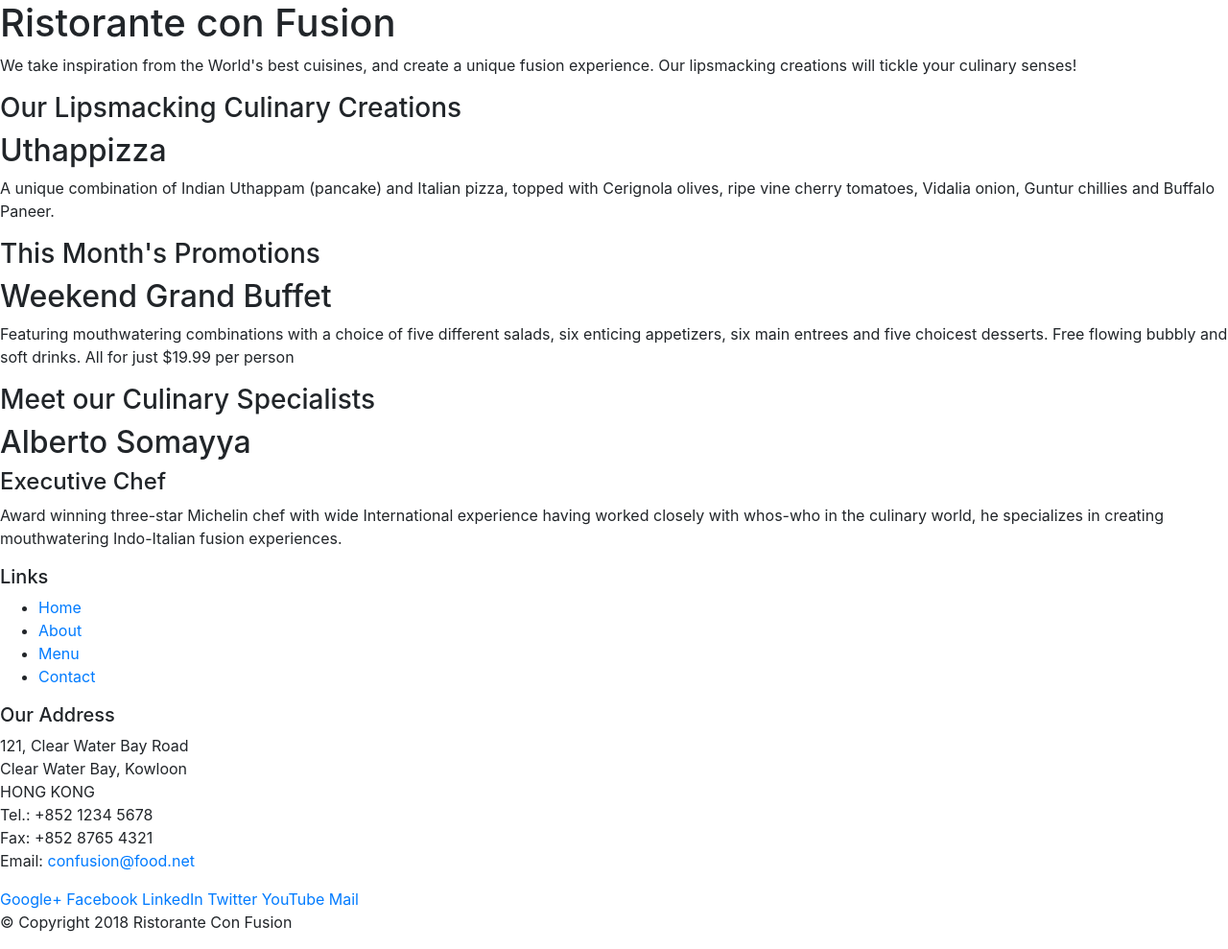
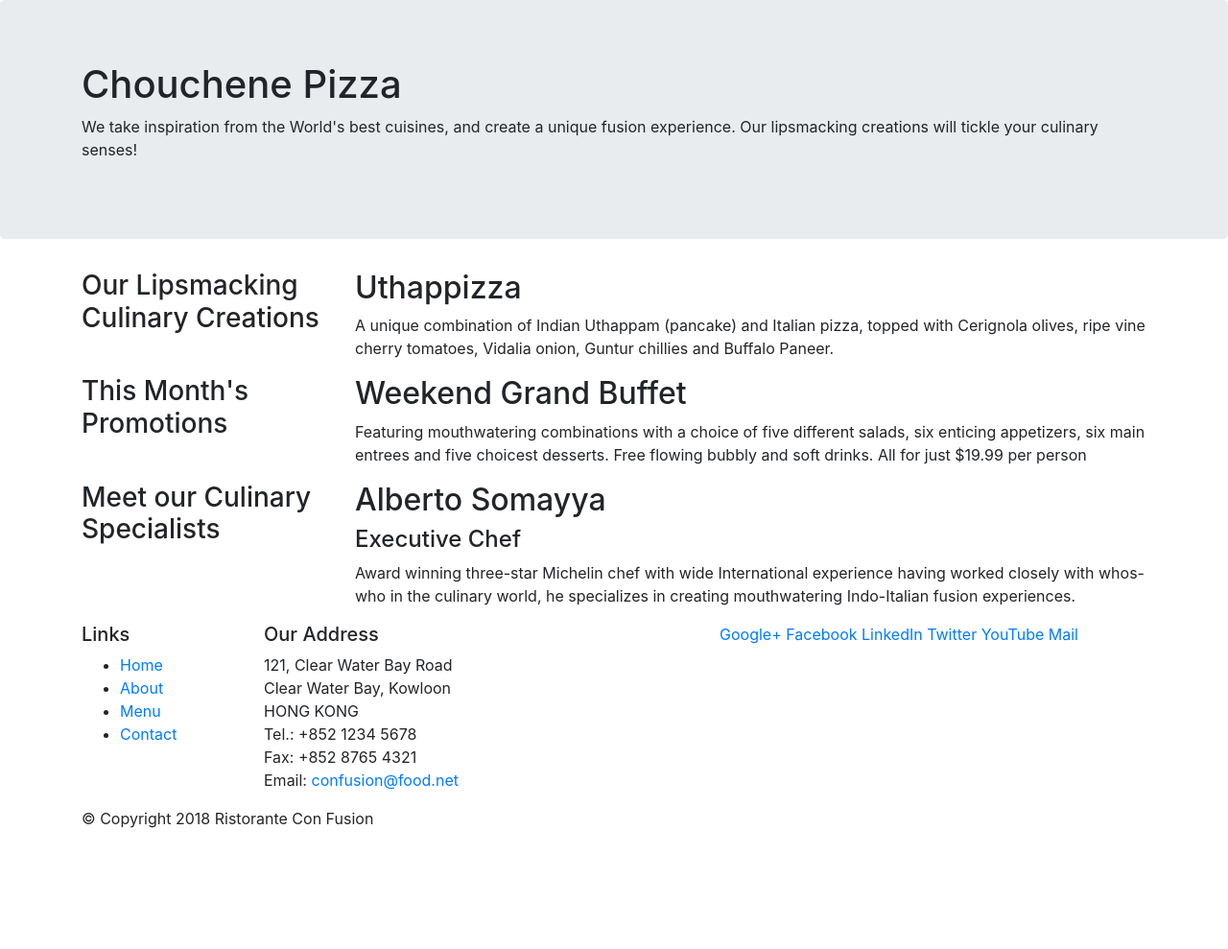
Before and after one commit to nourchouchene/bootstrap, a website: page index.html in a window 1280 px wide. Shown: the whole page at 96% size. After the commit the page ends 881 px from the top, so only its background shows below. Drawn offline with nearby package versions, Linux system fonts and the light colour scheme.

Commit message:
new design for our website

```diff
--- a/index.html
+++ b/index.html
@@ -13,46 +13,46 @@
 
 <body>
 
-    <header>
-        <div>
-            <div>
-                <div>
-                    <h1>Ristorante con Fusion</h1>
+    <header class = "jumbotron">
+        <div class = "container">
+            <div class = "row">
+                <div class = "col-12 col sm-6">
+                    <h1>Chouchene Pizza </h1>
                     <p>We take inspiration from the World's best cuisines, and create a unique fusion experience. Our lipsmacking creations will tickle your culinary senses!</p>
                 </div>
-                <div>
+                <div class = " col-12 col-sm">
                 </div>
             </div>
         </div>
     </header>
 
-    <div>
-        <div>
-            <div>
+    <div class = "container" >
+        <div class = "row">
+            <div class = "col-12 col-sm-4 col-md-3">
                 <h3>Our Lipsmacking Culinary Creations</h3>
             </div>
-            <div>
+            <div class ="col col-sm col-md ">
                 <h2>Uthappizza</h2>
                 <p>A unique combination of Indian Uthappam (pancake) and Italian pizza, topped with Cerignola olives, ripe vine cherry tomatoes, Vidalia onion, Guntur chillies and Buffalo Paneer.</p>
             </div>
         </div>
 
 
-        <div>
-            <div>
+        <div class = "row">
+            <div class = "col-12 col-sm-4 col-md-3" >
                 <h3>This Month's Promotions</h3>
             </div>
-            <div>
+            <div class ="col col-sm col-md ">
                 <h2>Weekend Grand Buffet</h2>
                 <p>Featuring mouthwatering combinations with a choice of five different salads, six enticing appetizers, six main entrees and five choicest desserts. Free flowing bubbly and soft drinks. All for just $19.99 per person </p>
             </div>
         </div>
 
-        <div>
-            <div>
+        <div class = "row">
+            <div class = "col-12 col-sm-4 col-md-3">
                 <h3>Meet our Culinary Specialists</h3>
             </div>
-            <div>
+            <div class ="col col-sm col-md ">
                 <h2>Alberto Somayya</h2>
                 <h4>Executive Chef</h4>
                 <p>Award winning three-star Michelin chef with wide International experience having worked closely with whos-who in the culinary world, he specializes in creating mouthwatering Indo-Italian fusion experiences. </p>
@@ -61,9 +61,9 @@
     </div>
 
     <footer>
-        <div>
-            <div>
-                <div>
+        <div class = "container">
+            <div class = "row">
+                <div class ="col-4 col-sm-2">
                     <h5>Links</h5>
                     <ul>
                         <li><a href="#">Home</a></li>
@@ -72,7 +72,7 @@
                         <li><a href="#">Contact</a></li>
                     </ul>
                 </div>
-                <div>
+                <div class = " col-7 col-sm-5">
                     <h5>Our Address</h5>
                     <address>
 		              121, Clear Water Bay Road<br>
@@ -83,7 +83,7 @@
 		              Email: <a href="mailto:confusion@food.net">confusion@food.net</a>
 		           </address>
                 </div>
-                <div>
+                <div class = " col-12 col-sm-5">
                     <div>
                         <a href="http://google.com/+">Google+</a>
                         <a href="http://www.facebook.com/profile.php?id=">Facebook</a>
@@ -94,8 +94,8 @@
                     </div>
                 </div>
            </div>
-           <div>
-                <div>
+           <div class = "row">
+                <div class="col-auto">
                     <p>© Copyright 2018 Ristorante Con Fusion</p>
                 </div>
            </div>
```
